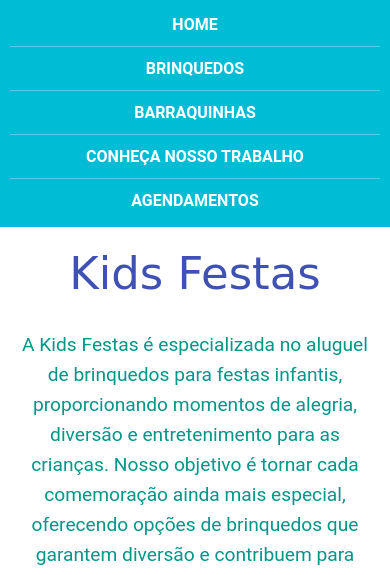
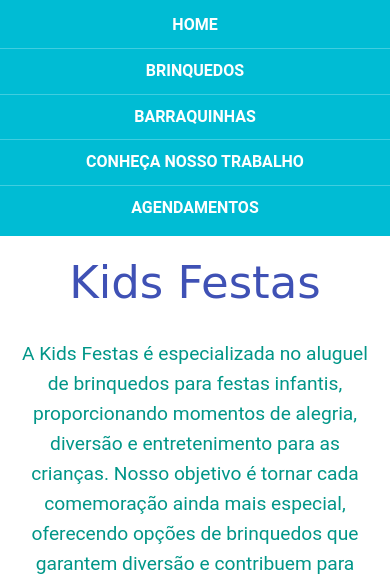
Before and after one commit to WesleyOliveiraMnr/kids-festas-web, a plain HTML site: page index.html in a window 390 px wide. Shown: the part 252-827 px from the top of the page. Drawn offline with Linux system fonts and the light colour scheme.

Commit message:
Refactor CSS styles for improved responsiveness

```diff
--- a/stilo.css
+++ b/stilo.css
@@ -394,3 +394,34 @@ footer {
     z-index: 0;
     pointer-events: none;
 }
+
+
+/* MENU RESPONSIVO PARA CELULARES */
+@media screen and (max-width: 600px) {
+
+    nav {
+        display: flex;
+        flex-direction: column;
+        align-items: center;
+        width: 100%;
+        padding: 5px 0;
+        box-sizing: border-box;
+    }
+
+    nav .a-menu {
+        display: block;
+        width: 100%;
+        margin: 0;
+        padding: 12px 5px;
+        box-sizing: border-box;
+        font-size: 16px;
+        line-height: 1.3;
+        text-align: center;
+        border-bottom: 1px solid rgba(255,255,255,0.25);
+    }
+
+    nav .a-menu:last-child {
+        border-bottom: none;
+    }
+
+}
```
